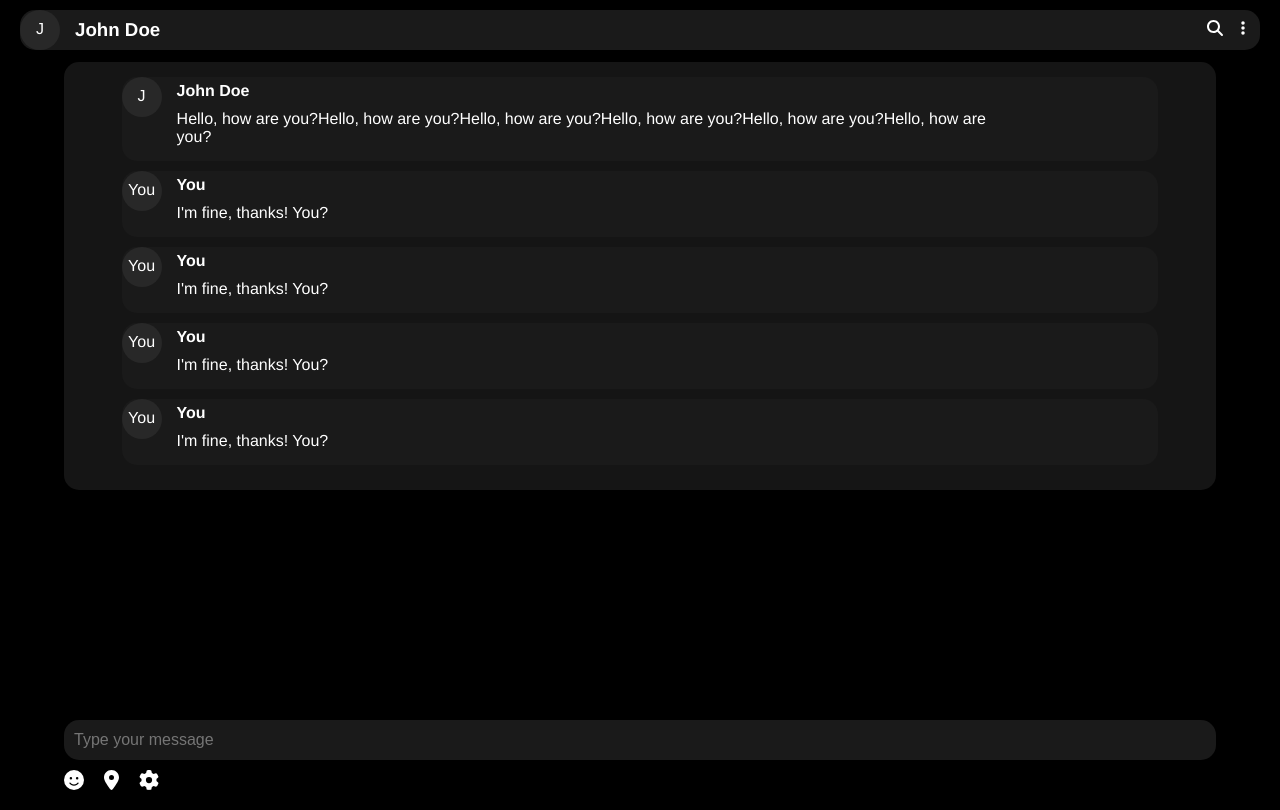
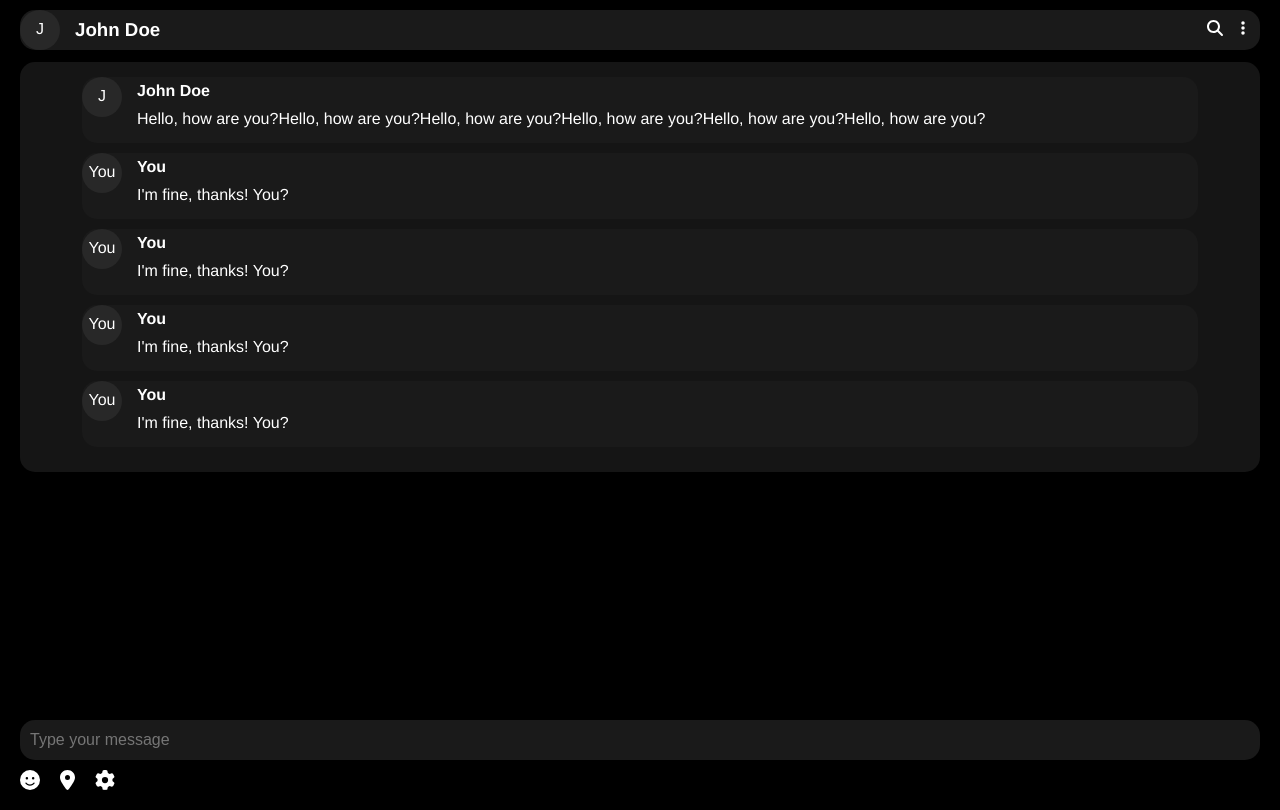
Before and after one commit to enygf3/messenger, a React (Create React App) app: page /chat in a window 1280 px wide. Built offline with nearby package versions, Linux system fonts and the light colour scheme.

Commit message:
minor changes

```diff
--- a/src/pages/chat/styles.sass
+++ b/src/pages/chat/styles.sass
@@ -29,6 +29,7 @@
 
 .chat-dialogs
   min-height: 30%
+  width: calc(100% - 40px)
 
 .message
   height: auto !important
@@ -40,7 +41,7 @@
     padding-top: 5px
 
 .chat-input
-  width: 90%
+  width: calc(100% - 40px)
   margin: 0 auto
   position: fixed
   bottom: 10px
```
